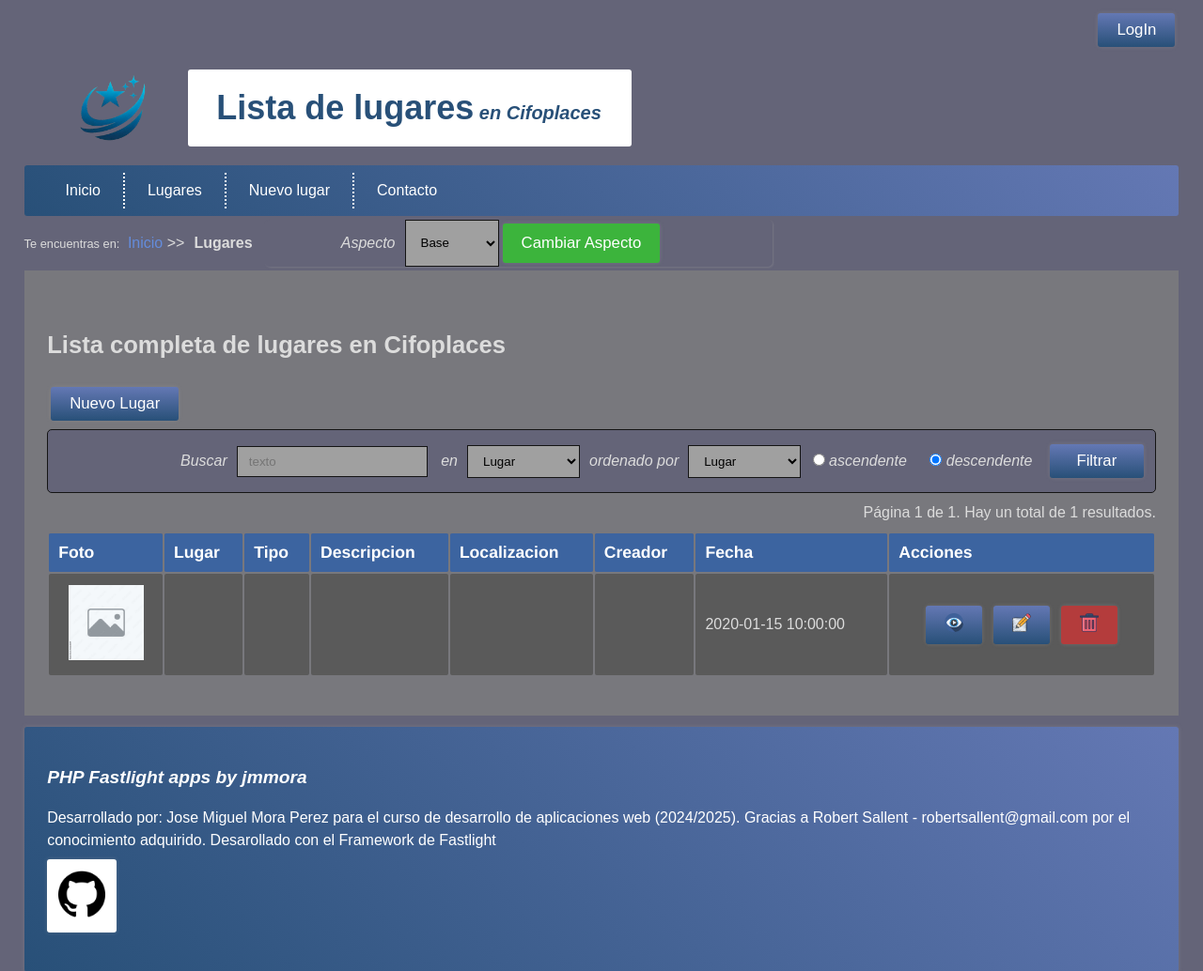
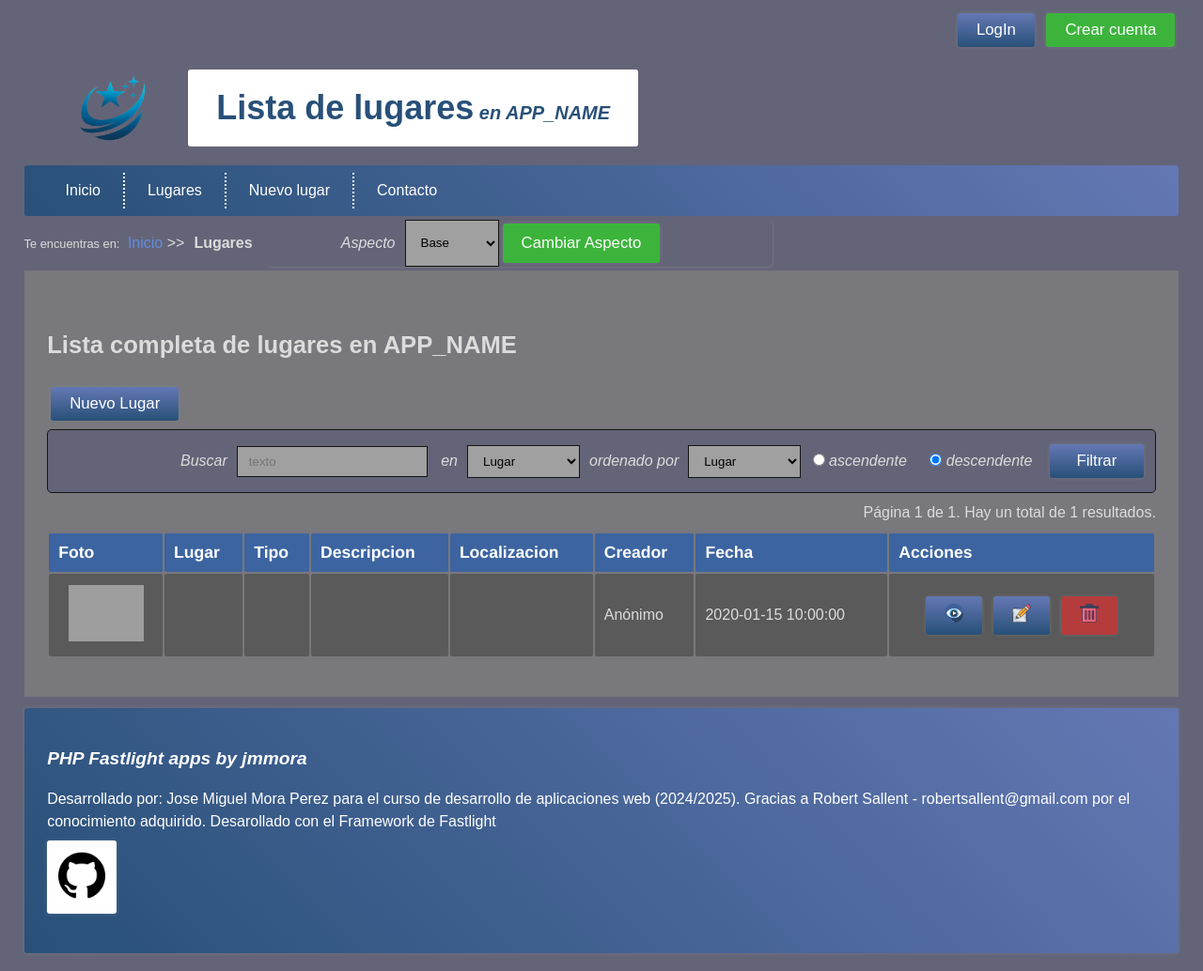
Before and after one commit to jmmora1974/cifoplacesjm, a PHP site: page /Lugar in a window 1280 px wide. Shown: the top 1034 px of the page at 94% size. Run offline with PHP 8.4, Linux system fonts and the light colour scheme; tables that the repository leaves empty or names only in its code hold one stand-in row (values such as "Sample post"); some libraries are stand-ins or nearby versions; grey boxes are pictures that could not be loaded.

Commit message:
modified:   config/config.php 	modified:   mvc/controllers/LugarController.php 	modified:   mvc/views/login.php 	modified:   mvc/views/lugar/edit.php 	modified:   mvc/views/lugar/list.php 	modified:   mvc/views/lugar/show.php 	modified:   mvc/views/user/home.php 	deleted:    public/images/lugares/lugar_67e0211d2c1565.87183489.jpg 	deleted:    public/images/lugares/lugar_67e0252c213144.80202710.jpg 	new file:   public/images/lugares/lugar_67e08788dbc5c8.48695004.webp 	new file:   public/images/lugares/lugar_67e08d7a5dc878.91885977.webp 	new file:   public/images/lugares/lugar_67e0965b1dc0d4.64920790.webp 	modified:   templates/Base.php

```diff
--- a/config/config.php
+++ b/config/config.php
@@ -171,7 +171,7 @@
  * LOGIN
  * -------------------------------------------------------------*/
 
-define('REDIRECT_AFTER_LOGIN', '/');                // Redirección tras login.
+define('REDIRECT_AFTER_LOGIN', '/User/home');                // Redirección tras login.
 
 define('LOG_LOGIN_ERRORS', false);                 // Guardar errores de login en fichero de log.
 define('LOGIN_ERRORS_FILE', '../logs/login.log');  // Nombre del fichero para los errores de login.
--- a/mvc/controllers/LugarController.php
+++ b/mvc/controllers/LugarController.php
@@ -168,7 +168,7 @@
     				return redirect (request()->previousUrl);
     			}catch(SQLException $e){
 					//prepara el mensaje de error
-					$mensaje = "No se pudo guardar el lugar $lugar->titulo.";
+					$mensaje = "No se pudo guardar el lugar $lugar->name.";
 
 					if(str_contains($e->errorMessage(),'Duplicate entry'))
 							$mensaje.="<br>Ya existe un lugar con ese <b>ID</b>.";
@@ -251,7 +251,7 @@
 
 				$lugar= Lugar::create((array)$phototemp,$id);
 
-				Session::success("Actualización del lugar $lugar->titulo correcta.");
+				Session::success("Actualización del lugar $lugar->name correcta.");
 				return redirect("/Lugar");
 
 			// Si se produce un error al guardar el lugar..
@@ -314,19 +314,19 @@
 
 					}
 
-					Session::success("Se ha borrado el lugar $lugar->titulo.");
+					Session::success("Se ha borrado el lugar $lugar->name.");
 					return redirect("/Lugar/list");
 				//si se produce un error en la operación con la bdd..
 				} catch (SQLException $e){
 
-					Session::error("No se pudo borrar el lugar $lugar->titulo.");
+					Session::error("No se pudo borrar el lugar $lugar->name.");
 
 					if(DEBUG)
 						throw new SQLException($e->getMessage());
 
 						return redirect("/Lugar/delete/$id");
 				}catch(FileException $e){
-					Session::warning ("Se eliminó el lugar $lugar->titulo pero no se pudo eliminar el fichero del disco.");
+					Session::warning ("Se eliminó el lugar $lugar->name pero no se pudo eliminar el fichero del disco.");
 					if(DEBUG)
 						throw new SQLException($e->getMessage());
 						//No podemos redirigir al lugar porque ya no existe
@@ -377,7 +377,7 @@
 					}
 					//$lugar->saneate(); //sanea las entradas.
 					$lugar->update();
-					Session::success("Se ha sustituido o eliminado la foto del lugar de $lugar->titulo correctamente.");
+					Session::success("Se ha sustituido o eliminado la foto del lugar de $lugar->name correctamente.");
 
 					//si ya existia la foto, tratara de eliminarla primero
 					if($tmp)
--- a/mvc/views/login.php
+++ b/mvc/views/login.php
@@ -44,6 +44,9 @@
     			<div class="centered m2">
     				<input type="submit" class="button" name="login" value="LogIn">
     			</div>
+    			<div class="left">
+    				<a href="/User/create">Crear cuenta</a>
+    			</div>
     			<div class="right">
     				<a href="/Forgotpassword">Olvidé mi clave</a>
     			</div>
--- a/mvc/views/lugar/edit.php
+++ b/mvc/views/lugar/edit.php
@@ -48,13 +48,13 @@
 			<input name="location" value="<?= $lugar->location?>">
 			<br>
 			<label for="latitude">Latitud:</label>
-			<input type="int"  name="latitude" value="<?=$lugar->latitude?>">
+			<input type="number"  name="latitude" step="0.1" value="<?=$lugar->latitude?>">
 			<br>
 			<label for="longitude">Longitud:</label>
-			<input type="int"  name="longitude" value="<?=$lugar->longitude?>">
+			<input type="number"  name="longitude" step="0.1" value="<?=$lugar->longitude?>">
 			<br>
 			<!--  Si se quiere realizar alguna modificación, podemos usar este campo -->
-			<p for="created_at" class="x-small">Creado el <?=$lugar->created_at?></p>
+			<p class="x-small">Creado el <?=$lugar->created_at?></p>
 
 			<br>
 	<?php } else{ ?>
--- a/mvc/views/lugar/list.php
+++ b/mvc/views/lugar/list.php
@@ -99,7 +99,7 @@
 						<td><?=$lugar->type?></td>
 						<td><?=$lugar->description?></td>
 						<td><?=$lugar->location?></td>
-						<td><?=$lugar->username ?></td>
+						<td><?=$lugar->username ?? 'Anónimo'?></td>
 						<td><?=$lugar->created_at?></td>
 						<td class="centrado">
 							<a class="button" href='/lugar/show/<?=$lugar->id?>'>
--- a/mvc/views/user/home.php
+++ b/mvc/views/user/home.php
@@ -61,6 +61,7 @@
 
 		</div>
     		</section>
+    		<script src="/js/BigPicture.js"></script>
     		<section id="secmislugares">
     			<?php if($lugares){ ?>
 
@@ -79,7 +80,7 @@
        						<th class="centrado">Acciones</th>
 						</tr>
 
-						<script src="/js/BigPicture.js"></script>
+
 				<?php foreach($lugares as $lugar){   ?>
 
 						<tr>
--- a/templates/Base.php
+++ b/templates/Base.php
@@ -88,6 +88,7 @@
             $html = "
                <div class='derecha'>
                     <a class='button' href='/Login'>LogIn</a>
+                    <a class='button-success' href='/User/create'>Crear cuenta</a>
                </div>";
         }else{
             $user = Login::user(); // recupera el usuario identificado
@@ -110,6 +111,8 @@
                      </div>";
 
         }
+
+
         return $html;
     }
 
```
Also changed, not shown: mvc/views/lugar/show.php (+14 -9 lines), public/images/lugares/lugar_67e0211d2c1565.87183489.jpg (deleted), public/images/lugares/lugar_67e0252c213144.80202710.jpg (deleted), public/images/lugares/lugar_67e08788dbc5c8.48695004.webp (added), public/images/lugares/lugar_67e08d7a5dc878.91885977.webp (added), public/images/lugares/lugar_67e0965b1dc0d4.64920790.webp (added).
